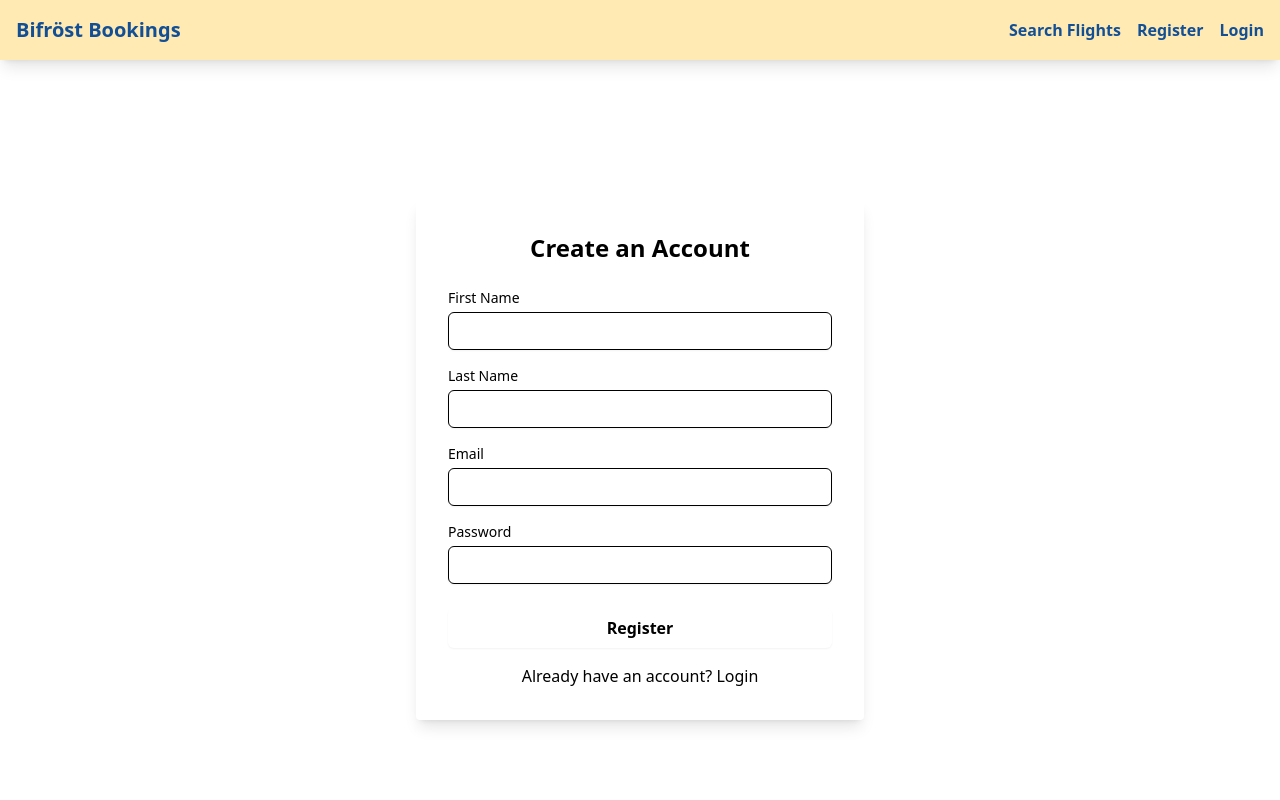
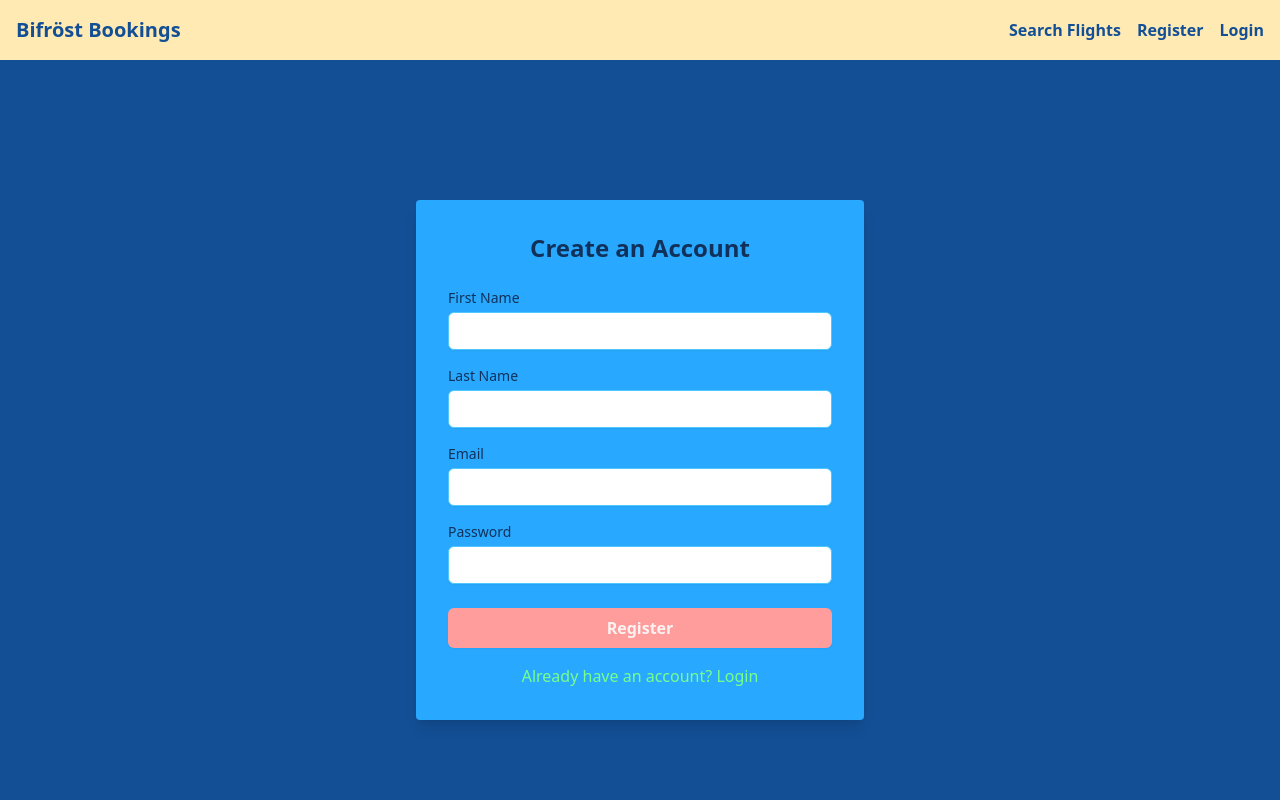
Before and after one commit to cameronotoole44/BifrostBooking, a React (Create React App) app in the folder frontend/bifrost-booking/: page /register in a window 1280 px wide. Shown: the top 800 px of the page. Built offline with nearby package versions, Linux system fonts and the light colour scheme.

Commit message:
register styling

```diff
--- a/frontend/bifrost-booking/src/components/auth/Register.js
+++ b/frontend/bifrost-booking/src/components/auth/Register.js
@@ -23,30 +23,30 @@ const Register = () => {
     };
 
     return (
-        <div className="min-h-screen flex items-center justify-center bg-rain-50">
-            <div className="bg-nightshade-200 p-8 rounded shadow-lg max-w-md w-full">
-                <h2 className="text-2xl font-bold mb-6 text-center text-rain-900">Create an Account</h2>
+        <div className="min-h-screen flex items-center justify-center bg-sky-900">
+            <div className="bg-sky-500 p-8 rounded shadow-lg max-w-md w-full">
+                <h2 className="text-2xl font-bold mb-6 text-center text-sky-950">Create an Account</h2>
                 <form onSubmit={handleSubmit}>
                     <div className="mb-4">
-                        <label htmlFor="firstName" className="block text-sm font-medium text-rain-700">First Name</label>
-                        <input type="text" id="firstName" name="firstName" value={formData.firstName} onChange={handleChange} className="mt-1 block w-full px-3 py-2 border border-rain-400 rounded-md shadow-sm focus:outline-none focus:ring-rain-500 focus:border-rain-500 sm:text-sm" required />
+                        <label htmlFor="firstName" className="block text-sm font-medium text-sky-950">First Name</label>
+                        <input type="text" id="firstName" name="firstName" value={formData.firstName} onChange={handleChange} className="mt-1 block w-full px-3 py-2 border border-sky-400 rounded-md shadow-sm focus:outline-none focus:ring-sky-500 focus:border-sky-500 sm:text-sm" required />
                     </div>
                     <div className="mb-4">
-                        <label htmlFor="lastName" className="block text-sm font-medium text-rain-700">Last Name</label>
-                        <input type="text" id="lastName" name="lastName" value={formData.lastName} onChange={handleChange} className="mt-1 block w-full px-3 py-2 border border-rain-400 rounded-md shadow-sm focus:outline-none focus:ring-rain-500 focus:border-rain-500 sm:text-sm" required />
+                        <label htmlFor="lastName" className="block text-sm font-medium text-sky-950">Last Name</label>
+                        <input type="text" id="lastName" name="lastName" value={formData.lastName} onChange={handleChange} className="mt-1 block w-full px-3 py-2 border border-sky-400 rounded-md shadow-sm focus:outline-none focus:ring-sky-500 focus:border-sky-500 sm:text-sm" required />
                     </div>
                     <div className="mb-4">
-                        <label htmlFor="email" className="block text-sm font-medium text-rain-700">Email</label>
-                        <input type="email" id="email" name="email" value={formData.email} onChange={handleChange} className="mt-1 block w-full px-3 py-2 border border-rain-400 rounded-md shadow-sm focus:outline-none focus:ring-rain-500 focus:border-rain-500 sm:text-sm" required />
+                        <label htmlFor="email" className="block text-sm font-medium text-sky-950">Email</label>
+                        <input type="email" id="email" name="email" value={formData.email} onChange={handleChange} className="mt-1 block w-full px-3 py-2 border border-sky-400 rounded-md shadow-sm focus:outline-none focus:ring-sky-500 focus:border-sky-500 sm:text-sm" required />
                     </div>
                     <div className="mb-6">
-                        <label htmlFor="password" className="block text-sm font-medium text-rain-700">Password</label>
-                        <input type="password" id="password" name="password" value={formData.password} onChange={handleChange} className="mt-1 block w-full px-3 py-2 border border-rain-400 rounded-md shadow-sm focus:outline-none focus:ring-rain-500 focus:border-rain-500 sm:text-sm" required />
+                        <label htmlFor="password" className="block text-sm font-medium text-sky-950">Password</label>
+                        <input type="password" id="password" name="password" value={formData.password} onChange={handleChange} className="mt-1 block w-full px-3 py-2 border border-sky-400 rounded-md shadow-sm focus:outline-none focus:ring-sky-500 focus:border-sky-500 sm:text-sm" required />
                     </div>
-                    <button type="submit" className="w-full px-4 py-2 bg-thunder-600 text-thunder-50 font-bold rounded-md shadow-sm hover:bg-thunder-700 focus:outline-none focus:ring-2 focus:ring-offset-2 focus:ring-thunder-500">Register</button>
+                    <button type="submit" className="w-full px-4 py-2 bg-salmon-300 text-salmon-50 font-bold rounded-md shadow-sm hover:bg-moss-500 focus:outline-none focus:ring-2 focus:ring-offset-2 focus:ring-salmon-400">Register</button>
                 </form>
                 <div className="mt-4 text-center">
-                    <Link to="/login" className="text-rain-700 hover:text-rain-900">Already have an account? Login</Link>
+                    <Link to="/login" className="text-moss-300 hover:text-sky-100">Already have an account? Login</Link>
                 </div>
             </div>
         </div>
```
